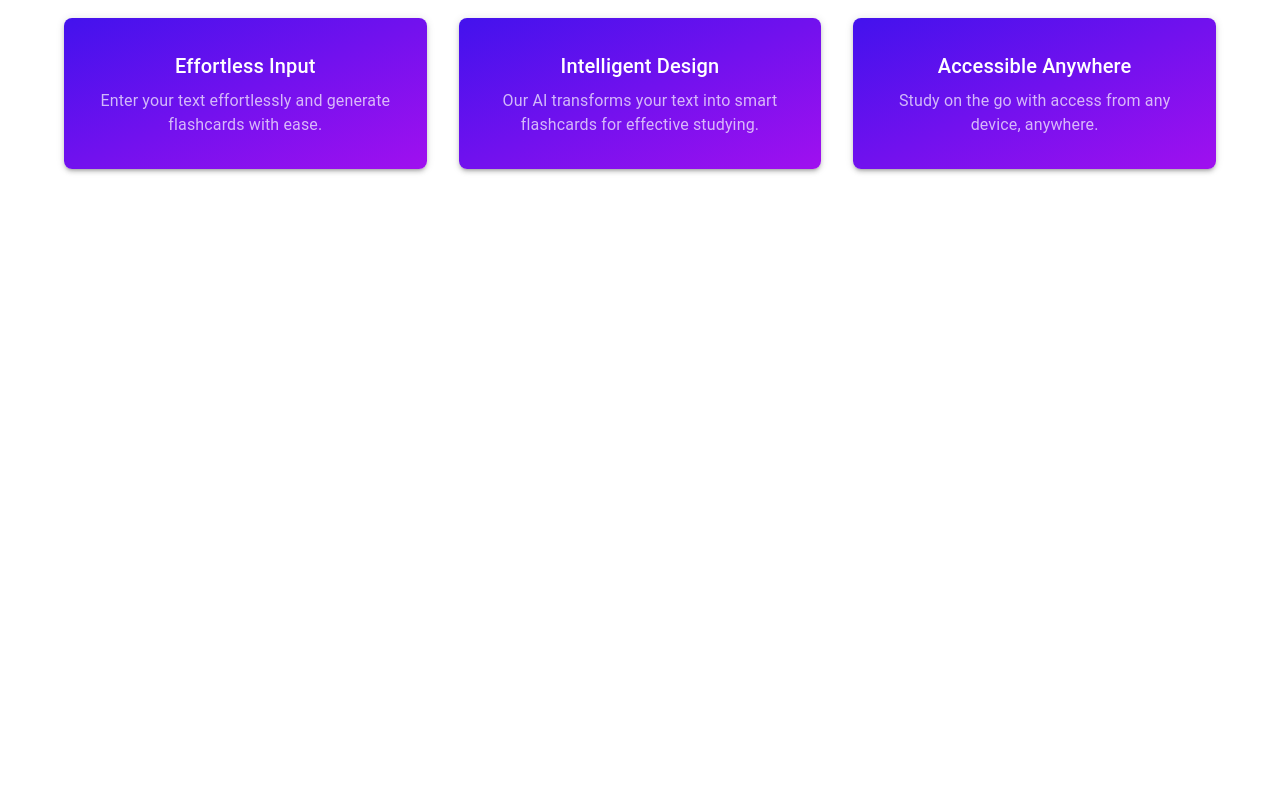
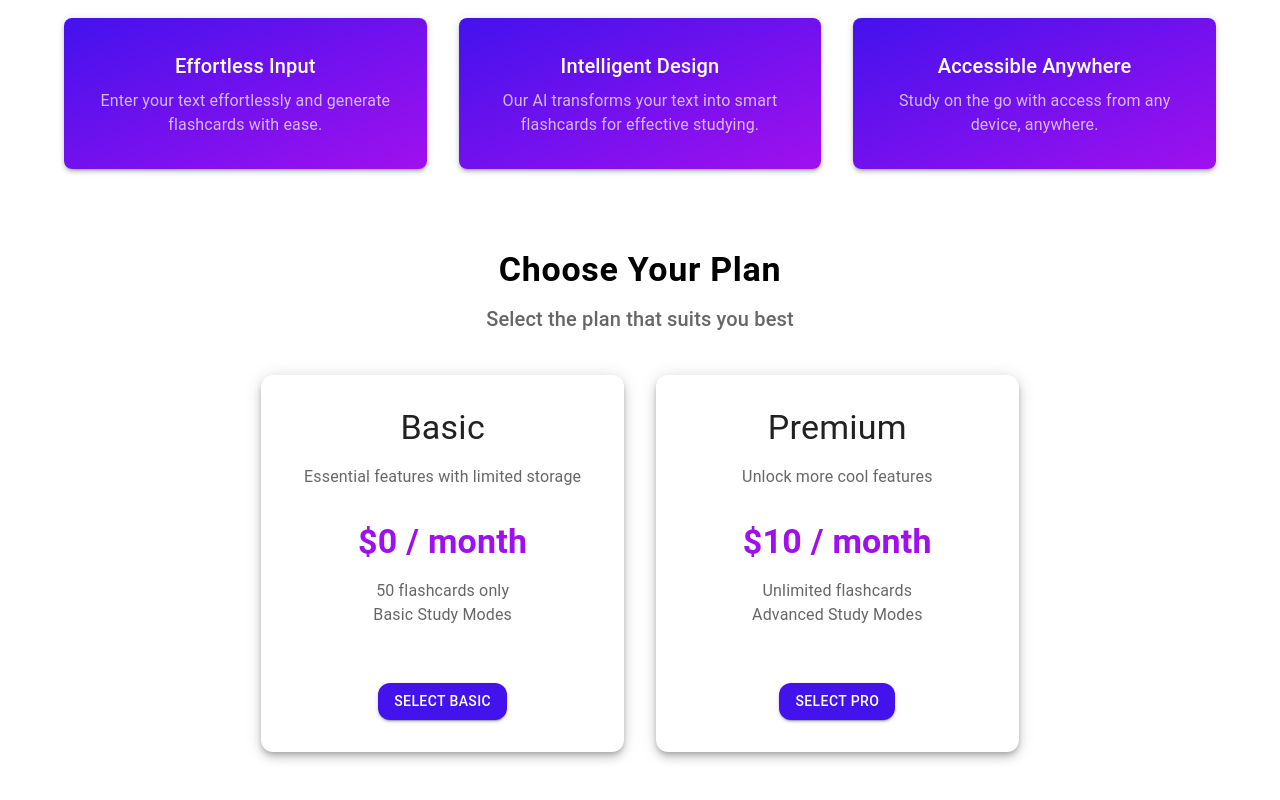
Before and after one commit to Jadenw9013/Ai-flashcards, a Next.js app: page / in a window 1280 px wide. Shown: the part 520-1320 px from the top of the page. Before the commit the page ends 800 px from the top, so only its background shows below. Built offline with nearby package versions, Linux system fonts and the light colour scheme; no server answers.

Commit message:
payment plan non-functional

```diff
--- a/app/page.js
+++ b/app/page.js
@@ -252,6 +252,129 @@ export default function Home() {
           </Grid>
         </Grid>
       </Box>
+
+      {/* PRICING SECTION */}
+      <Box sx={{ my: 10, textAlign: "center",}}>
+        <Typography
+          variant="h4"
+          gutterBottom
+          sx={{
+            fontWeight: 600,
+            letterSpacing: "0.02em", // Slightly tighter letter spacing for a refined look
+            color: "#000" // Darker color for the title
+          }}>
+          Choose Your Plan
+        </Typography>
+        <Typography
+          variant="h6"
+          color="textSecondary"
+          gutterBottom
+          sx={{
+            mb: 5,
+          }}
+        >
+          Select the plan that suits you best
+        </Typography>
+
+        <Grid container spacing={4} justifyContent="center">
+          {/* Basic Plan */}
+          <Grid item xs={12} sm={6} md={4}>
+            <Paper
+              elevation={6}
+              sx={{
+                p: 4,
+                borderRadius: 3,
+                transition: "transform 0.3s ease", // Subtle hover effect
+                "&:hover": {
+                  transform: "scale(1.05)",
+                }
+              }}
+            >
+              <Typography variant="h4" sx={{ fontWeight: 400, mb: 2 }} >
+                Basic
+              </Typography>
+              <Typography color="textSecondary" gutterBottom sx={{ mb: 4 }}>
+                Essential features with limited storage
+              </Typography>
+              <Typography variant="h4" color="#a010ef" gutterBottom sx={{ mb: 2, fontWeight: "bold"}}>
+                $0 / month
+              </Typography>
+              <Typography color="textSecondary" >
+                50 flashcards only
+              </Typography>
+              <Typography color="textSecondary" sx={{ mb: 3 }}>
+                Basic Study Modes
+              </Typography>
+              <Button
+                variant="contained"
+                sx={{
+                  mt: 4,
+                  background: "#4312ed",
+                  borderColor: "#000",
+                  color: "#fff",
+                  borderRadius: 3,
+                  "&:hover": {
+                    borderColor: "#000",
+                    background: "#a010ef" // Darker shade on hover
+                  }
+                }}
+                //onClick={() => handleCheckout("basic")}
+                onClick={() => router.push("/sign-up")}
+              >
+                Select Basic
+              </Button>
+            </Paper>
+          </Grid>
+
+          {/* Pro Plan */}
+          <Grid item xs={12} sm={6} md={4}>
+            <Paper
+              elevation={6}
+              sx={{
+                p: 4,
+                borderRadius: 3,
+                transition: "transform 0.3s ease", // Subtle hover effect
+                "&:hover": {
+                  transform: "scale(1.05)",
+                }
+              }}
+            >
+              <Typography variant="h4" sx={{ fontWeight: 400, mb: 2 }} >
+                Premium
+              </Typography>
+              <Typography color="textSecondary" gutterBottom sx={{ mb: 4 }}>
+                Unlock more cool features
+              </Typography>
+              <Typography variant="h4" color="#a010ef" gutterBottom sx={{ mb: 2, fontWeight: "bold"}}>
+                $10 / month
+              </Typography>
+              <Typography color="textSecondary" >
+                Unlimited flashcards
+              </Typography>
+              <Typography color="textSecondary" sx={{ mb: 3 }}>
+                Advanced Study Modes
+              </Typography>
+              <Button
+                variant="contained"
+                sx={{
+                  mt: 4,
+                  background: "#4312ed",
+                  borderColor: "#000",
+                  color: "#fff",
+                  borderRadius: 3,
+                  "&:hover": {
+                    borderColor: "#000",
+                    background: "#a010ef" // Darker shade on hover
+                  }
+                }}
+                onClick={() => handleCheckout("pro")}
+              >
+                Select Pro
+              </Button>
+            </Paper>
+          </Grid>
+        </Grid>
+      </Box>
     </Container>
   );
 }
```
